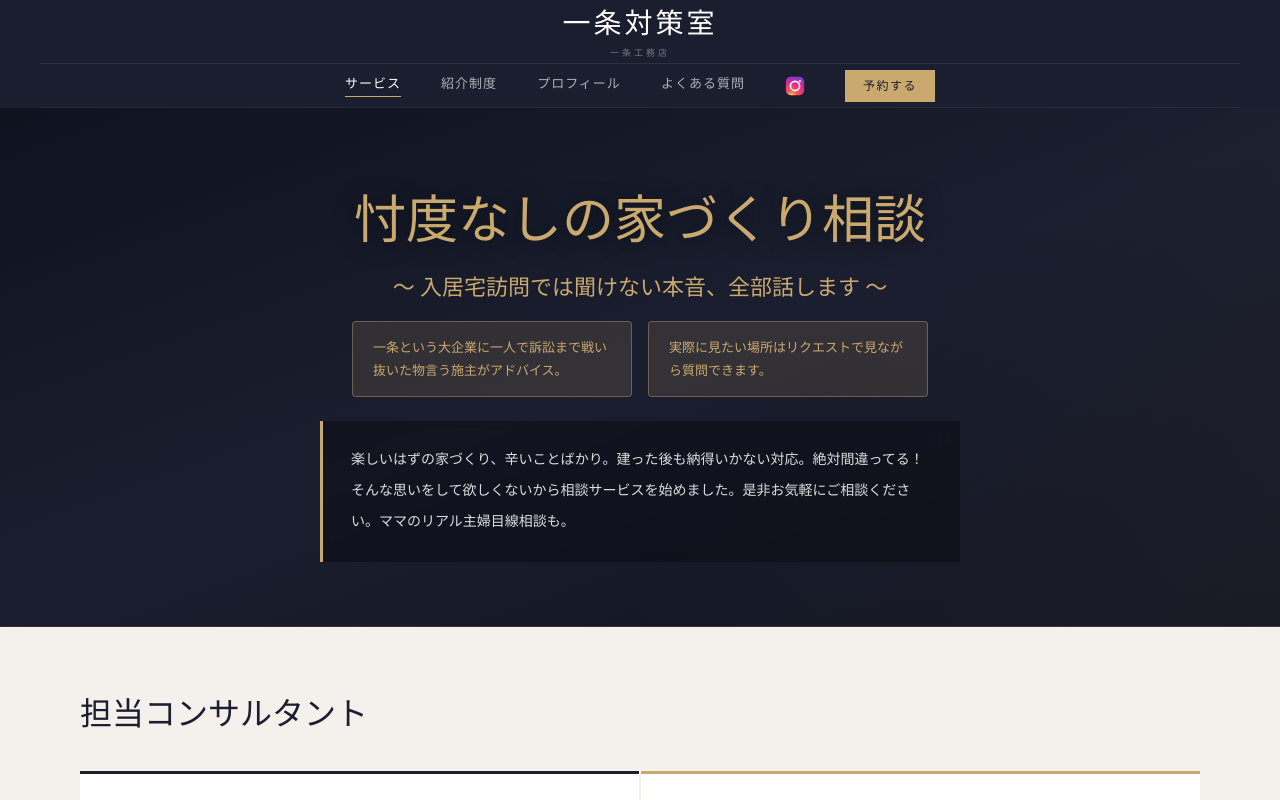
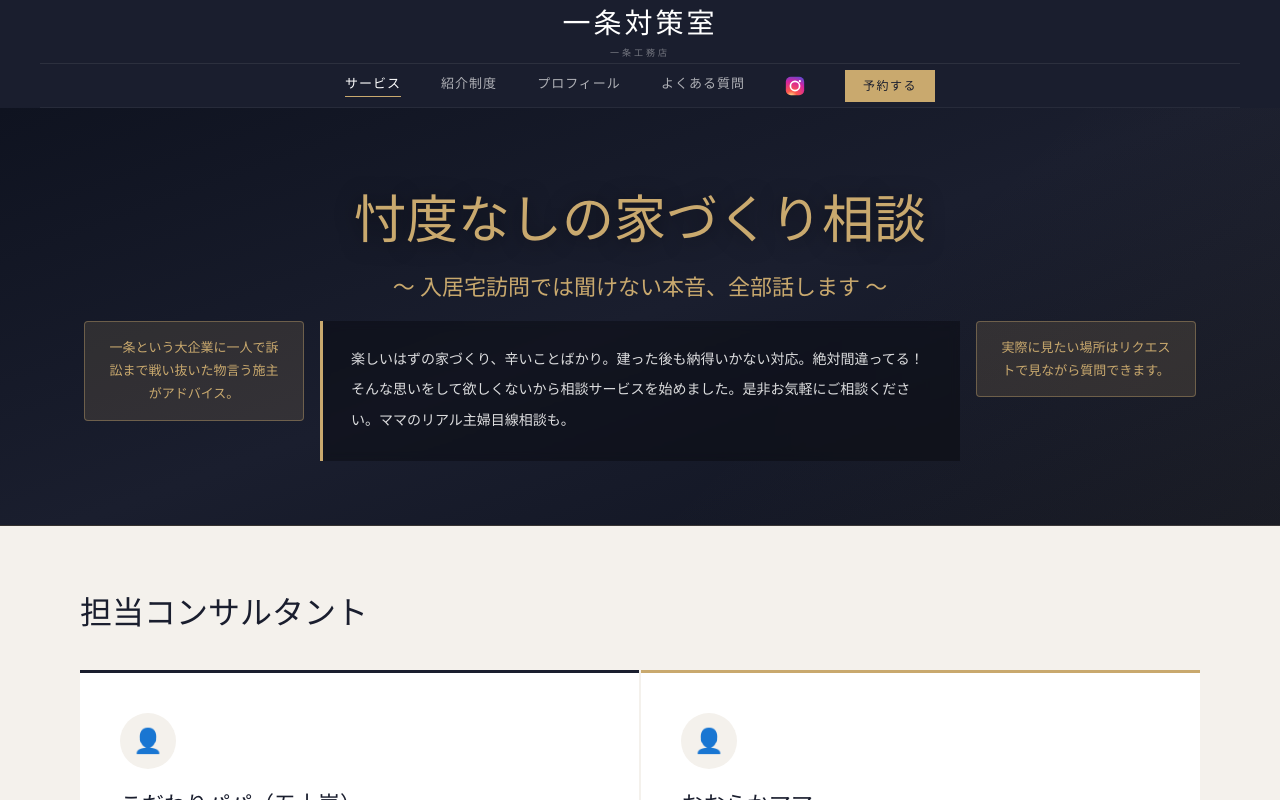
Before and after one commit to tradehant1-cloud/ichijo-consul, a React (Vite) app: page / in a window 1280 px wide. Shown: the top 800 px of the page. Built offline with nearby package versions, Linux system fonts and the light colour scheme.

Commit message:
move callout boxes to left and right of text

```diff
--- a/src/App.jsx
+++ b/src/App.jsx
@@ -334,17 +334,17 @@
               <p style={{ fontFamily: "'Cormorant Garamond', serif", fontSize: 22, color: "#c9a96e", marginBottom: 16, fontStyle: "italic" }}>
                 ～ 入居宅訪問では聞けない本音、全部話します ～
               </p>
-              <div style={{ display: "flex", gap: 16, marginBottom: 24, justifyContent: "center", flexWrap: "wrap" }}>
-                <div style={{ background: "rgba(201,169,110,0.15)", border: "1px solid rgba(201,169,110,0.4)", borderRadius: 4, padding: "14px 20px", maxWidth: 280, textAlign: "left" }}>
+              <div style={{ display: "flex", gap: 16, alignItems: "flex-start", justifyContent: "center", flexWrap: "wrap" }}>
+                <div style={{ background: "rgba(201,169,110,0.15)", border: "1px solid rgba(201,169,110,0.4)", borderRadius: 4, padding: "14px 20px", width: 220, flexShrink: 0 }}>
                   <p style={{ fontSize: 13, color: "#c9a96e", lineHeight: 1.8 }}>一条という大企業に一人で訴訟まで戦い抜いた物言う施主がアドバイス。</p>
                 </div>
-                <div style={{ background: "rgba(201,169,110,0.15)", border: "1px solid rgba(201,169,110,0.4)", borderRadius: 4, padding: "14px 20px", maxWidth: 280, textAlign: "left" }}>
+                <p className="page-desc" style={{ flex: 1, margin: 0 }}>
+                  楽しいはずの家づくり、辛いことばかり。建った後も納得いかない対応。絶対間違ってる！そんな思いをして欲しくないから相談サービスを始めました。是非お気軽にご相談ください。ママのリアル主婦目線相談も。
+                </p>
+                <div style={{ background: "rgba(201,169,110,0.15)", border: "1px solid rgba(201,169,110,0.4)", borderRadius: 4, padding: "14px 20px", width: 220, flexShrink: 0 }}>
                   <p style={{ fontSize: 13, color: "#c9a96e", lineHeight: 1.8 }}>実際に見たい場所はリクエストで見ながら質問できます。</p>
                 </div>
               </div>
-              <p className="page-desc">
-                楽しいはずの家づくり、辛いことばかり。建った後も納得いかない対応。絶対間違ってる！そんな思いをして欲しくないから相談サービスを始めました。是非お気軽にご相談ください。ママのリアル主婦目線相談も。
-              </p>
             </div>
           </div>
 
```
